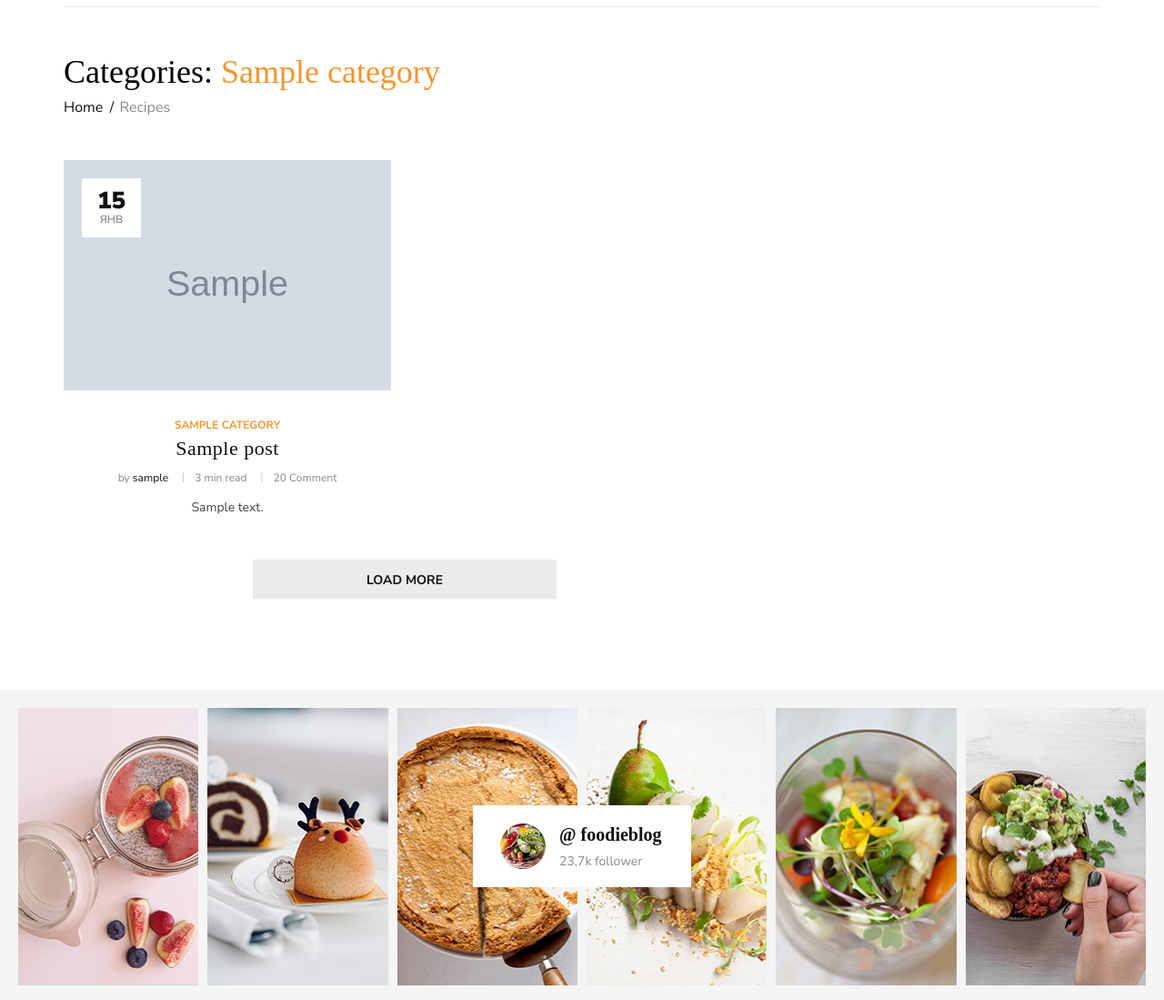
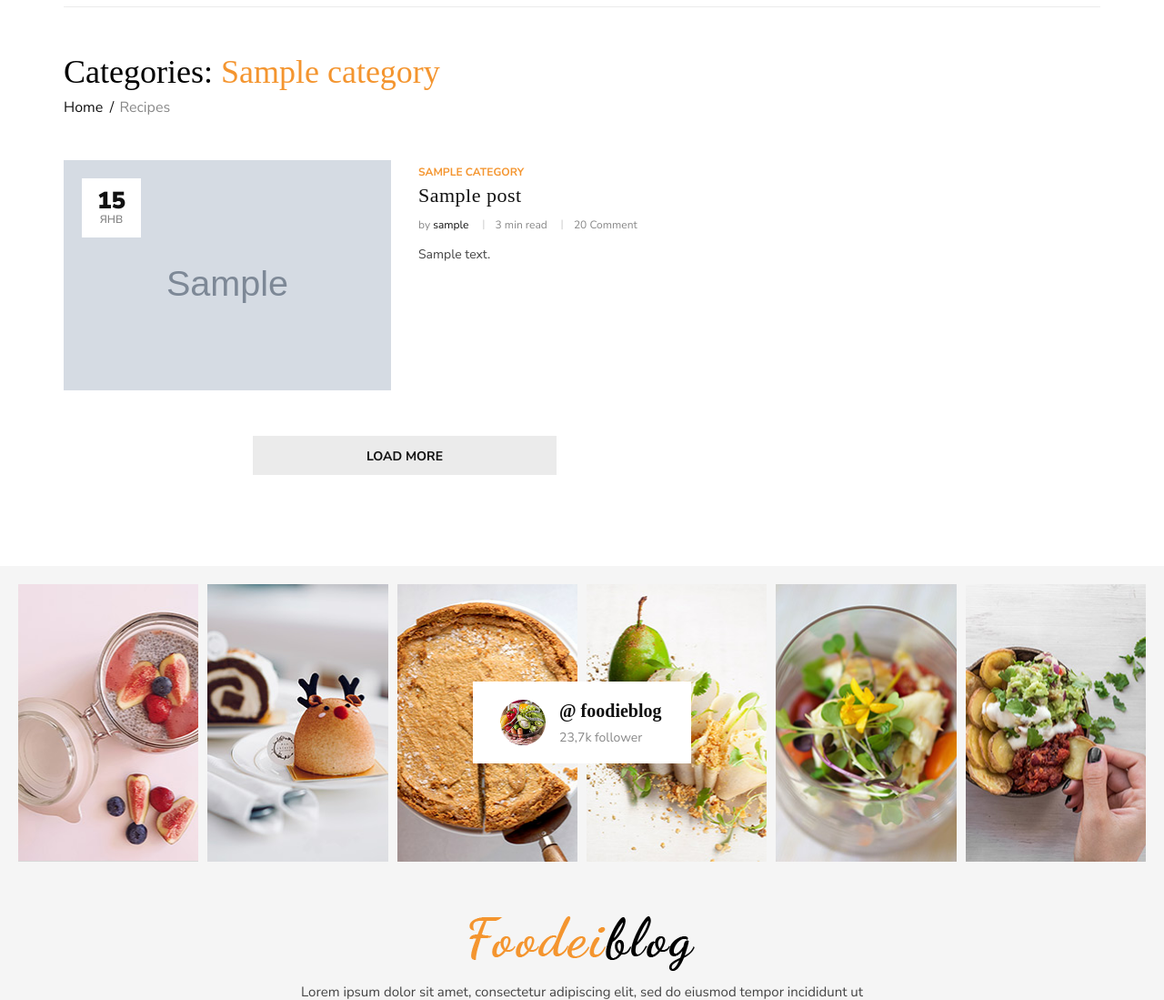
Before and after one commit to SekachVitaliy/Cookblog, a Django app: a page that uses templates/blog/post_list.html in a window 1280 px wide. Shown: the part 830-1929 px from the top of the page at 91% size. Run offline with Django 4.2, Linux system fonts and the light colour scheme; tables that the repository leaves empty hold one stand-in row (values such as "Sample post"); grey boxes marked "Sample" are stand-in pictures; some libraries are stand-ins or nearby versions; some web fonts are replaced.

Commit message:
changed display pages

```diff
--- a/templates/blog/home.html
+++ b/templates/blog/home.html
@@ -63,7 +63,7 @@
                                     <li>20 Comment</li>
                                 </ul>
                                 <p>{{ post.text |slice:":250"}}</p>
-                                <a href="#" class="primary-btn">Read more</a>
+                                <a href="{{ post.get_absolute_url }}" class="primary-btn">Read more</a>
                                 <div class="post__social">
                                     <span>Share</span>
                                     <a href="#"><i class="fa fa-facebook"></i> <span>82</span></a>
--- a/templates/blog/post_detail.html
+++ b/templates/blog/post_detail.html
@@ -32,7 +32,7 @@
                         </ul>
                     </div>
                     <div class="single-post__top__text">
-                        <p>{{ post.text|truncatewords:20 }}</p>
+                        <p>{{ post.text|slice:"250:" }}</p>
                     </div>
                     <div class="single-post__recipe__details">
                         {% for recipe in post.recipes.all %}
@@ -63,6 +63,9 @@
                                 {{ recipe.directions| safe }}
                             </div>
                         {% endfor %}
+                    </div>
+                    <div class="single-post__desc">
+                        <p>{{ post.text|slice:"250:" }}</p>
                     </div>
 
                     <div class="single-post__next__previous">
--- a/templates/blog/post_list.html
+++ b/templates/blog/post_list.html
@@ -14,17 +14,19 @@
                   <span>Recipes</span>
                 </div>
               </div>
+              {% for post in post_list %}
+              <div class="categories__list__post__item">
                     <div class="row">
-                <div class="col-lg-6 col-md-6 col-sm-6">
-                  {% for post in post_list %}
-                    <div class="categories__post__item">
-                      <div class="categories__post__item__pic small__item set-bg"
+                        <div class="col-lg-6 col-md-6">
+                            <div class="categories__post__item__pic set-bg"
                                 data-setbg="{{ post.image.url }}">
                                 <div class="post__meta">
                                     <h4>{{ post.create_at|date:"d" }}</h4>
                                     <span>{{ post.create_at|date:"M" }}</span>
                                 </div>
                             </div>
+                        </div>
+                        <div class="col-lg-6 col-md-6">
                             <div class="categories__post__item__text">
                                 <span class="post__label">{{ post.category }}</span>
                                 <h3><a href="{{ post.get_absolute_url }}">{{ post.title }}</a></h3>
@@ -36,8 +38,9 @@
                                 <p>{{ post.text|slice:":250" }}</p>
                             </div>
                         </div>
+                    </div>
+              </div>
               {% endfor %}
-                </div>
                 <div class="col-lg-12 text-center">
                   <div class="load__more__btn">
                     <a href="#">Load more</a>
```
Lines whose indentation alone changed are shown as unchanged.
